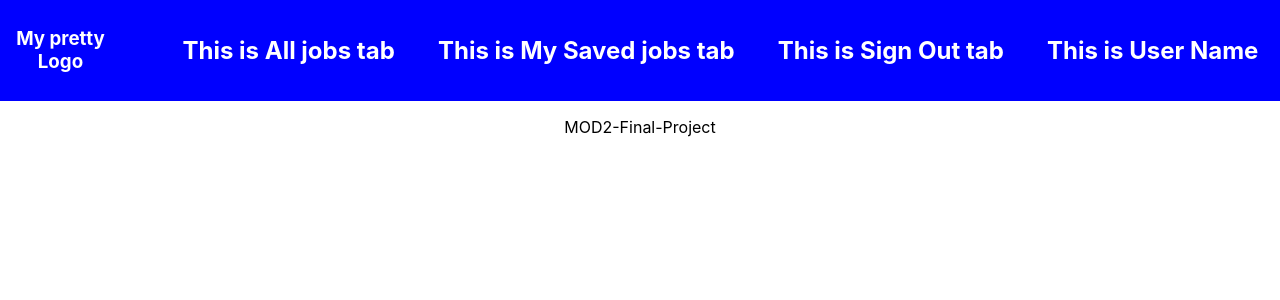
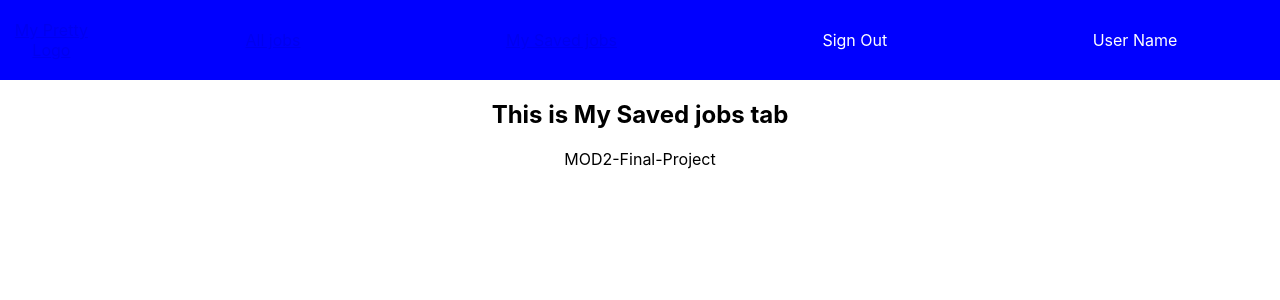
Before and after one commit to daler-bobojanov/MOD2-Final-Project, a React (Create React App) app in the folder jobs-for-software-developers/: page /mysavedjobs in a window 1280 px wide. Shown: the top 300 px of the page. Built offline with nearby package versions, Linux system fonts and the light colour scheme.

Commit message:
some modification

```diff
--- a/jobs-for-software-developers/src/components/Navbar.jsx
+++ b/jobs-for-software-developers/src/components/Navbar.jsx
@@ -1,24 +1,38 @@
 import React from 'react'
 import '../styles/Navbar.css';
-import { BrowserRouter as Router, Switch, Route } from 'react-router-dom';
+import { BrowserRouter as Router, Switch, Route, Link } from 'react-router-dom';
 
 import AllJobs from './AllJobs';
 import MySavedJobs from './MySavedJobs';
 import SignOut from './SignOut';
 import UserName from './UserName';
+import Logo from './Logo';
 
 const Navbar = () => {
     return (
         <Router>
             <nav>
-                <h3>My pretty Logo</h3>
+                <Link className="link" to="/">My Pretty Logo</Link>
                 <ul className="nav-links">
-                    <li><AllJobs /></li>
-                    <li><MySavedJobs /></li>
-                    <li><SignOut /></li>
-                    <li><UserName /></li>
+                    <li>
+                        <Link className="link" to="/alljobs">All jobs</Link>
+                    </li>
+                    <li>
+                        <Link className="link" to="/mysavedjobs">My Saved jobs</Link>
+                    </li>
+                    <li>
+                        Sign Out
+                    </li>
+                    <li>
+                        User Name
+                    </li>
                 </ul>
             </nav>
+            <Switch>
+                <Route exact path="/" component={Logo} />
+                <Route exact path='/alljobs' component={AllJobs} />
+                <Route exact path='/mysavedjobs' component={MySavedJobs} />
+            </Switch>
         </Router>
     );
 }
```
